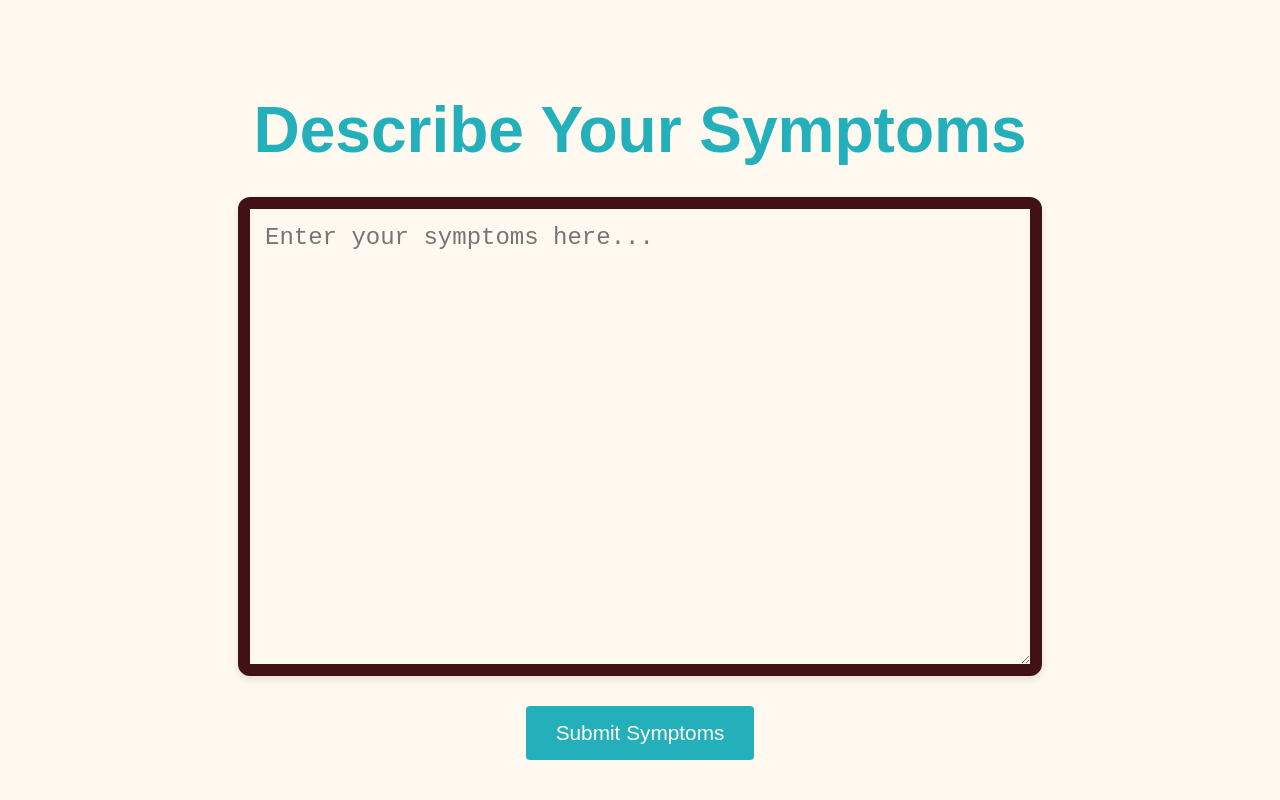
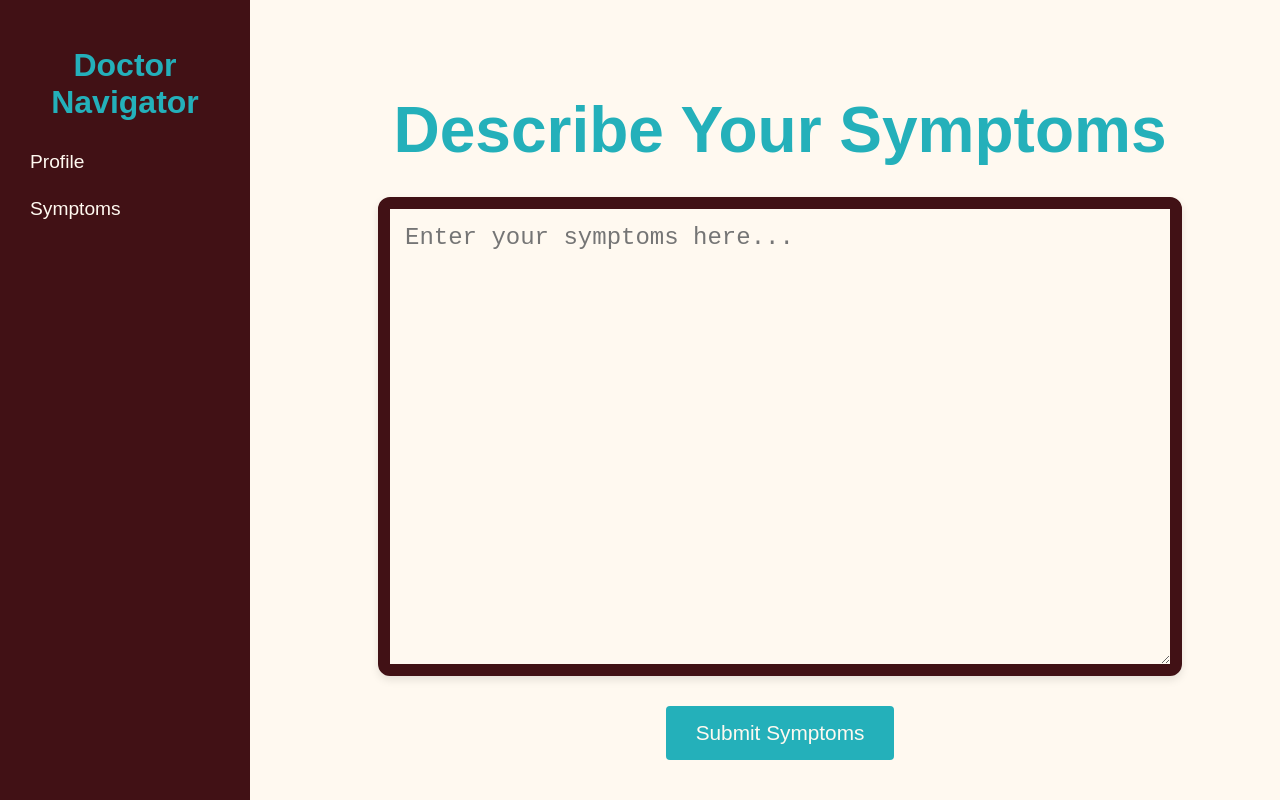
Before and after one commit to aarushisi/healthnav-webdev, a plain HTML site: page symptoms.html in a window 1280 px wide. Drawn offline with Linux system fonts and the light colour scheme.

Commit message:
Re-added sidebar and shifted symptoms box

```diff
--- a/style.css
+++ b/style.css
@@ -114,10 +114,12 @@ input[type="submit"]:hover {
 .symptoms-container {
     display: flex;
     flex-direction: column;
-    justify-content: center;
-    align-items: center;
+    justify-content: center; /* Keep it vertically centered */
+    align-items: flex-start; /* Align content to the left */
     height: 100vh;
-    text-align: center;
+    margin-left: 250px; /* Move it to the right (adjust as needed) */
+    padding-left: 30px; /* Extra spacing */
+    text-align: left; /* Align text to the left */
 }
 
 .symptoms-container h2 {
@@ -195,3 +197,37 @@ input[type="submit"]:hover {
     color: #FFF9F0; /* Off-white */
     display: inline; /* Remove extra padding/borders */
 }
+
+/* Sidebar Navigation (added for a Streamlit-like nav bar on the left) */
+.sidebar {
+    position: fixed;
+    top: 0;
+    left: 0;
+    width: 250px;
+    height: 100%;
+    background-color: #411115;
+    padding: 20px;
+    box-sizing: border-box;
+    color: #FFF9F0;
+}
+
+.sidebar h2 {
+    font-size: 2rem;
+    color: #24B0BA;
+    margin-bottom: 20px;
+    text-align: center;
+}
+
+.sidebar a {
+    display: block;
+    color: #FFF9F0;
+    text-decoration: none;
+    padding: 10px;
+    margin: 5px 0;
+    font-size: 1.2rem;
+    transition: background-color 0.3s;
+}
+
+.sidebar a:hover {
+    background-color: #24B0BA;
+}
--- a/symptoms.html
+++ b/symptoms.html
@@ -7,6 +7,11 @@
     <title>Describe Your Symptoms</title>
 </head>
 <body>
+    <div class="sidebar">
+        <h2>Doctor Navigator</h2>
+        <a href="form.html">Profile</a>
+        <a href="symptoms.html">Symptoms</a>
+    </div>
     <div class="symptoms-container">
         <h2>Describe Your Symptoms</h2>
         <textarea id="symptoms-box" placeholder="Enter your symptoms here..."></textarea>
```
Also changed, not shown: display.html (+5 -0 lines), form.html (+5 -0 lines), lang.html (added, +7 -0 lines).
